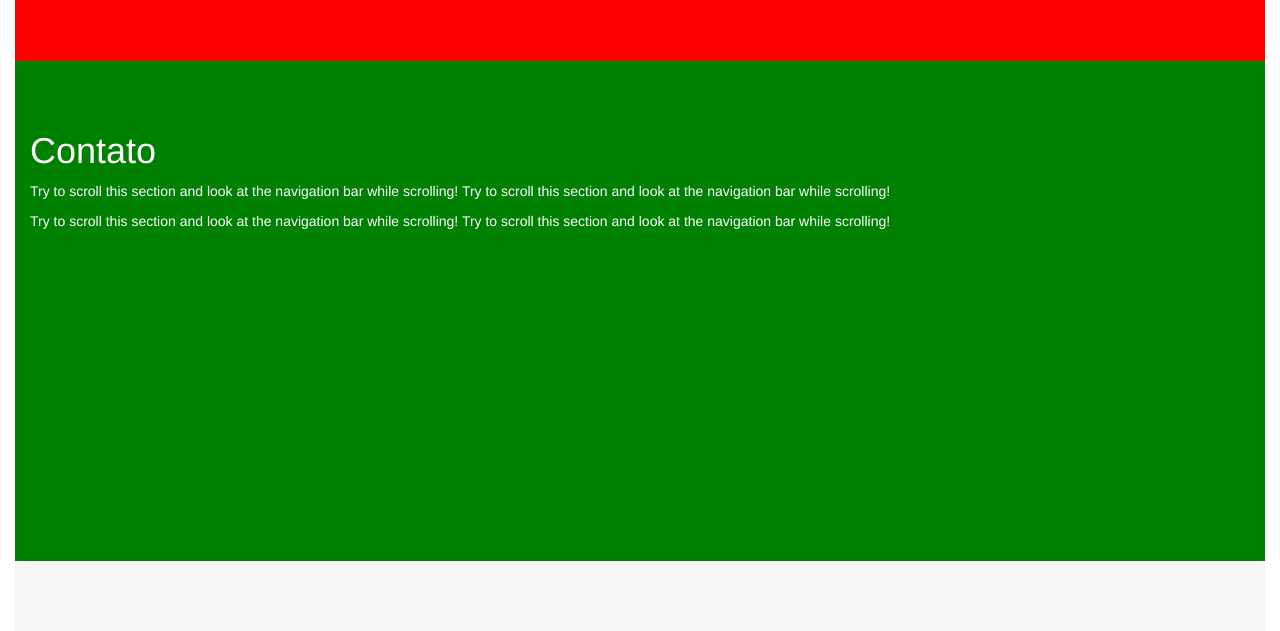
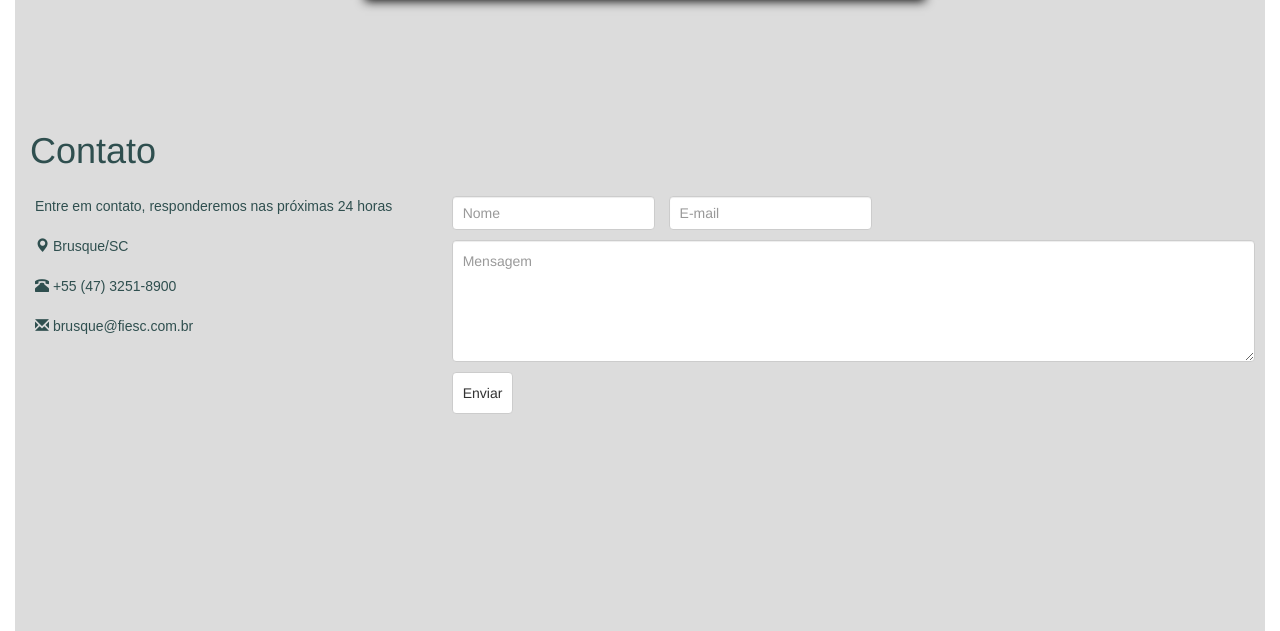
Before and after one commit to Luiz-Mattos/senaibrusque, a PHP site: page / in a window 1280 px wide. Shown: the part 3081-3712 px from the top of the page. Run offline with PHP 8.4, Linux system fonts and the light colour scheme; grey boxes labelled with a size stand in for pictures from a placeholder-image service; some libraries are stand-ins or nearby versions.

Commit message:
Aula 18/11/2015

```diff
--- a/css/estilo.css
+++ b/css/estilo.css
@@ -34,13 +34,13 @@ body {
 /**
 Seções
 */
-#inicio {padding-top:50px;height:500px;color: #fff; background-color: whitesmoke; padding: 0;}
+#inicio {padding-top:50px;height:500px;color: #fff; background-color: #DCDCDC; padding: 0;}
 #cursos {padding-top:50px;height:410px;color: #fff; background-color: #2E8B57;}
 #noticias {padding-top:50px;height:500px;color: #fff; background-color: #115c35;}
-#fotos {padding-top:50px;height:930px;color: #fff; background-color: #00bcd4;}
-#videos {padding-top:50px;height:500px;color: #fff; background-color: red;}
-#contato {padding-top:50px;height:500px;color: #fff; background-color: green;}
-#local {padding-top:50px;height:600px;color: #fff; background-color: whitesmoke;}
+#fotos {padding-top:50px;height:930px;color: #fff; background-color: #2E8B57;}
+#videos {padding-top:50px;height:500px;color: #2F4F4F; background-color: #DCDCDC;}
+#contato {padding-top:50px;height:500px;color: #2F4F4F; background-color: #DCDCDC;}
+#local {padding-top:50px;height:600px;color: #2F4F4F; background-color: #DCDCDC;}
 
 
 /**
@@ -72,3 +72,24 @@ Carrossel de imagens
 .h5{
       color: #017338;
   }
+   #contato h1{margin-bottom: 20px;}
+
+  #contato p{
+      color: darkslategrey;
+      font-family: arial;
+      padding: 5px;
+  }
+
+  #contato input, #contato textarea, #contato button{
+      margin: 5px;
+      padding: 10px;
+
+  }
+
+  #local iframe,#videos iframe{
+      box-shadow: 5px 5px 10px black;
+  }
+
+  #contato .glyphicon{
+      color: darkslategrey;
+  }
--- a/index.php
+++ b/index.php
@@ -116,6 +116,7 @@
                     </div>
                 </div> <!-- row -->
                 <!-- fim do carrossel de imagens -->
+                <!-- CURSOS -->
             </section>
             <section id="cursos" class="container-fluid">
                 <h1>Cursos Abertos  </h1>
@@ -208,6 +209,7 @@
                 </div>
 
             </section>
+            <!-- Noticias -->
             <section id="noticias" class="container-fluid">
                 <h1>Notícias</h1>
 
@@ -369,16 +371,44 @@
 
 
             </section>
-            <section id="videos" class="container-fluid">
-                <h1>Vídeos</h1>
-                <p>Try to scroll this section and look at the navigation bar while scrolling! Try to scroll this section and look at the navigation bar while scrolling!</p>
-                <p>Try to scroll this section and look at the navigation bar while scrolling! Try to scroll this section and look at the navigation bar while scrolling!</p>
-            </section>
-            <section id="contato" class="container-fluid">
-                <h1>Contato</h1>
-                <p>Try to scroll this section and look at the navigation bar while scrolling! Try to scroll this section and look at the navigation bar while scrolling!</p>
-                <p>Try to scroll this section and look at the navigation bar while scrolling! Try to scroll this section and look at the navigation bar while scrolling!</p>
-            </section>
+        <section id="videos" class="container-fluid">
+            <div class="text-center">
+                <h1>Galeria Vídeos</h1>
+                <iframe width="560" height="315" src="https://www.youtube.com/embed/videoseries?list=PLXTxMOByxQKOZcxIvbgx_93ItPjnbqYIk" frameborder="0" allowfullscreen></iframe>
+            </div>
+        </section>
+            <!-- Contato -->
+        <section id="contato" class="container-fluid">
+            <h1>Contato</h1>
+            <div class="row">
+                <div class="col-md-4">
+                    <p>Entre em contato, responderemos nas próximas 24 horas</p>
+                    <p><i class="glyphicon glyphicon-map-marker" aria-hidden="true"></i>
+                        Brusque/SC
+                    </p>
+                    <p>
+                        <i class="glyphicon glyphicon-phone-alt" aria-hidden="true"></i>
+                        +55 (47) 3251-8900
+                    </p>
+                    <p>
+                        <i class="glyphicon glyphicon-envelope" aria-hidden="true"></i>
+                        brusque@fiesc.com.br
+                    </p>
+                </div>
+                <div class="col-md-8">
+                    <form>
+                        <div class="form-inline">
+                                <input type="text" class="form-control" id="cNome" placeholder="Nome">
+                                <input type="email" class="form-control" id="cEmail" placeholder="E-mail">
+                        </div>
+                        <textarea class="form-control" rows="5" cols="40" id="cMensagem" placeholder="Mensagem"></textarea>
+                        <button type="submit" class="btn btn-default">Enviar</button>
+                    </form>
+                </div>
+            </div>
+
+
+        </section>
             <section id="local" class="container-fluid">
                 <div class="text-center">
                     <h1>Localização</h1>
```
